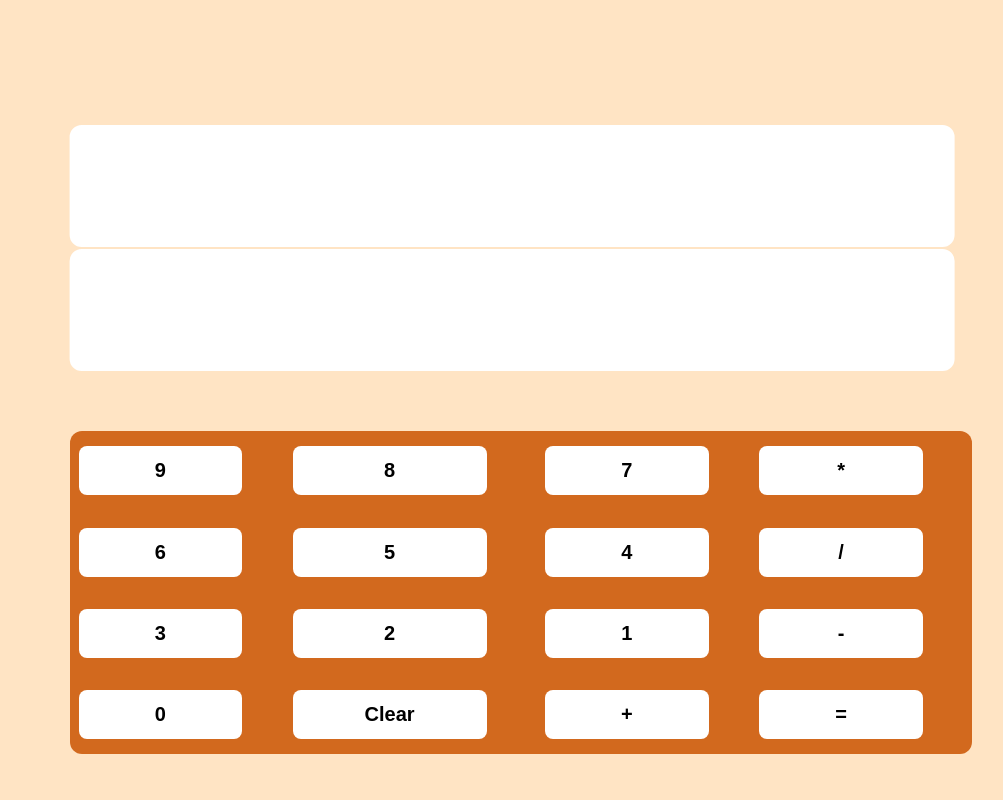
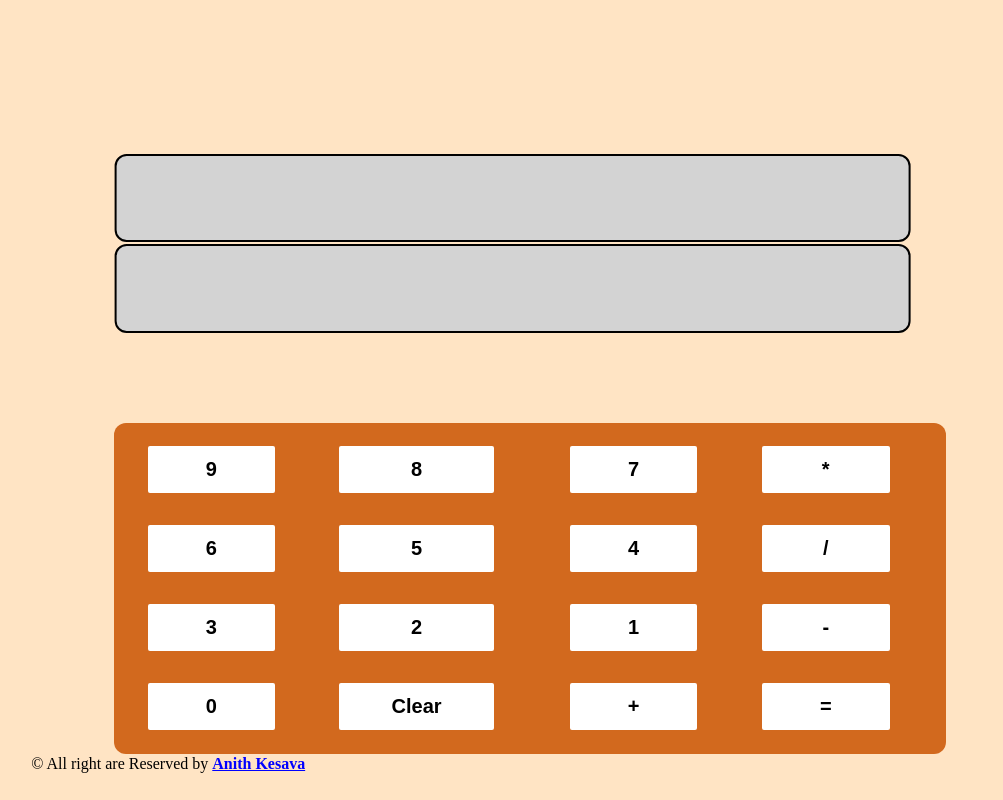
Before and after one commit to anithkesava/simplecalculator, a plain HTML site: page index.html in a window 1280 px wide. Shown: the whole page, without its empty margins (2-1005 px from the left). Drawn offline with Linux system fonts and the light colour scheme.

Commit message:
save changes

```diff
--- a/index.html
+++ b/index.html
@@ -8,7 +8,7 @@
     <div id="mainContainer" class="mainContainer">
       <div class="input-container">
         <input class="inputbox" type="text" id="userinpt" />
-        <input class="inputbox" type="number" id="answerinpt" />
+        <input class="ouputbox" type="number" readonly id="answerinpt" />
       </div>
 
       <div class="number-digit-container">
@@ -16,4 +16,7 @@
       </div>
     </div>
   </body>
+  <footer>
+    &copy; All right are Reserved by <strong>Anith Kesava</strong>
+    </footer>
 </html>
--- a/style.css
+++ b/style.css
@@ -1,5 +1,5 @@
 body{
-    overflow: auto;
+    overflow: hidden;
     background-color: bisque;
 }
 
@@ -14,12 +14,25 @@ body{
 
 .inputbox{
     position: relative;
-    height: 40%;
-    width: 100%;
-    border: 5px solid white;
+    height: 30%;
+    width: 90%;
+    border: 2px solid ;
+    background-color: lightgray;
     font-size: 40px;
     padding: 1%;
     border-radius: 12px;
+}
+.ouputbox{
+    position: relative;
+    height: 30%;
+    width: 90%;
+    border: 2px solid ;
+    background-color: lightgray;
+    font-size: 40px;
+    padding: 1%;
+    border-radius: 12px;
+    text-align: right;
+    padding-left: 1%;
 }
 .input-container{
 
@@ -38,14 +51,17 @@ body{
 .number-digit-container{
     position: relative;
     top: 10%;
+    left: 5%;
     height: 100%;
-    width: 100%;
+    width: 90%;
     background-color: chocolate;
     border-radius: 12px;
     border:none;
-    padding: 1%;
+    padding: 2%;
 }
 .digits-and-operators{
+    position: relative;
+    left: 2%;
     display: grid;
     grid-template-columns: repeat(4, auto);
     align-items: center;
@@ -56,15 +72,23 @@ body{
 }
 .numberdigit-btn{
     height: 80%;
-    width: 80%;
+    width: 70%;
     font-size: 20px;
     font-weight: bold;
     background-color: white;
     border: none;
-    border-radius: 8px;
+    border-radius: 2px;
     transition: 0.4s ease-in-out;
     cursor: pointer;
 }
 .numberdigit-btn:hover{
     box-shadow: 2px 4px 5px rgba(0, 0, 0);
 }
+strong{
+    color: blue;
+    text-decoration: underline;
+}
+footer{
+    position: relative;
+    left: 2%;
+}
```
